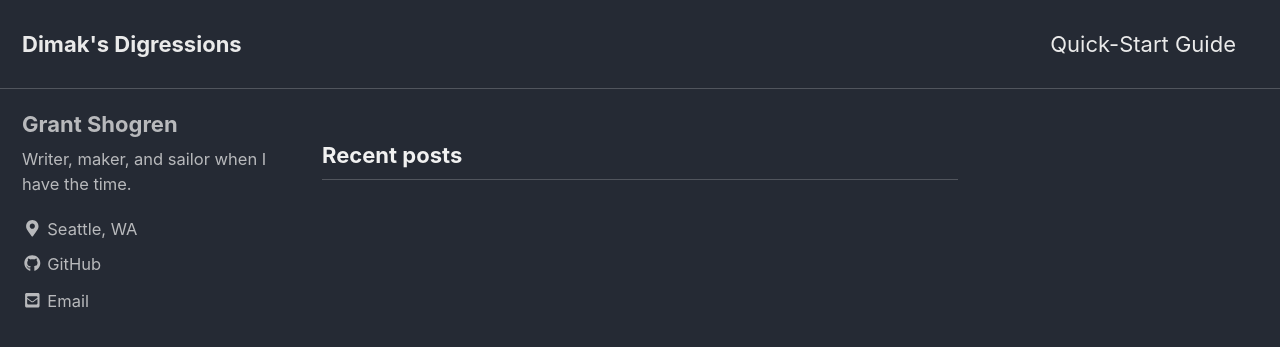
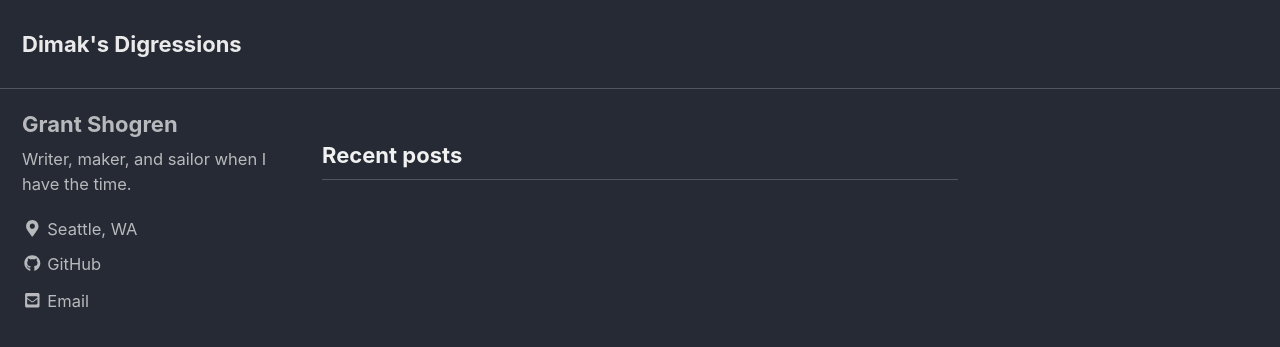
Before and after one commit to CaptainDimak/CaptainDimak.github.io, a Jekyll site: the page built from index.html, in a window 1280 px wide and 900 px high. Shown: the top 347 px of the window. Built offline with Jekyll 4.4.1, drawn with Linux system fonts in a browser that asks for light colours; cached includes are drawn as plain includes; nearby versions of some CDN libraries; the list of posts is cut into pages by our own code; a file with an impossible date is left out.

Commit message:
round three.

```diff
--- a/_data/navigation.yml
+++ b/_data/navigation.yml
@@ -1,7 +1,5 @@
 # main links
 main:
-  - title: "Quick-Start Guide"
-    url: https://mmistakes.github.io/minimal-mistakes/docs/quick-start-guide/
   # - title: "About"
   #   url: https://mmistakes.github.io/minimal-mistakes/about/
   # - title: "Sample Posts"
```
Also changed, not shown: _posts/2019-20-1-Test-Post.md (+2 -1 lines).
